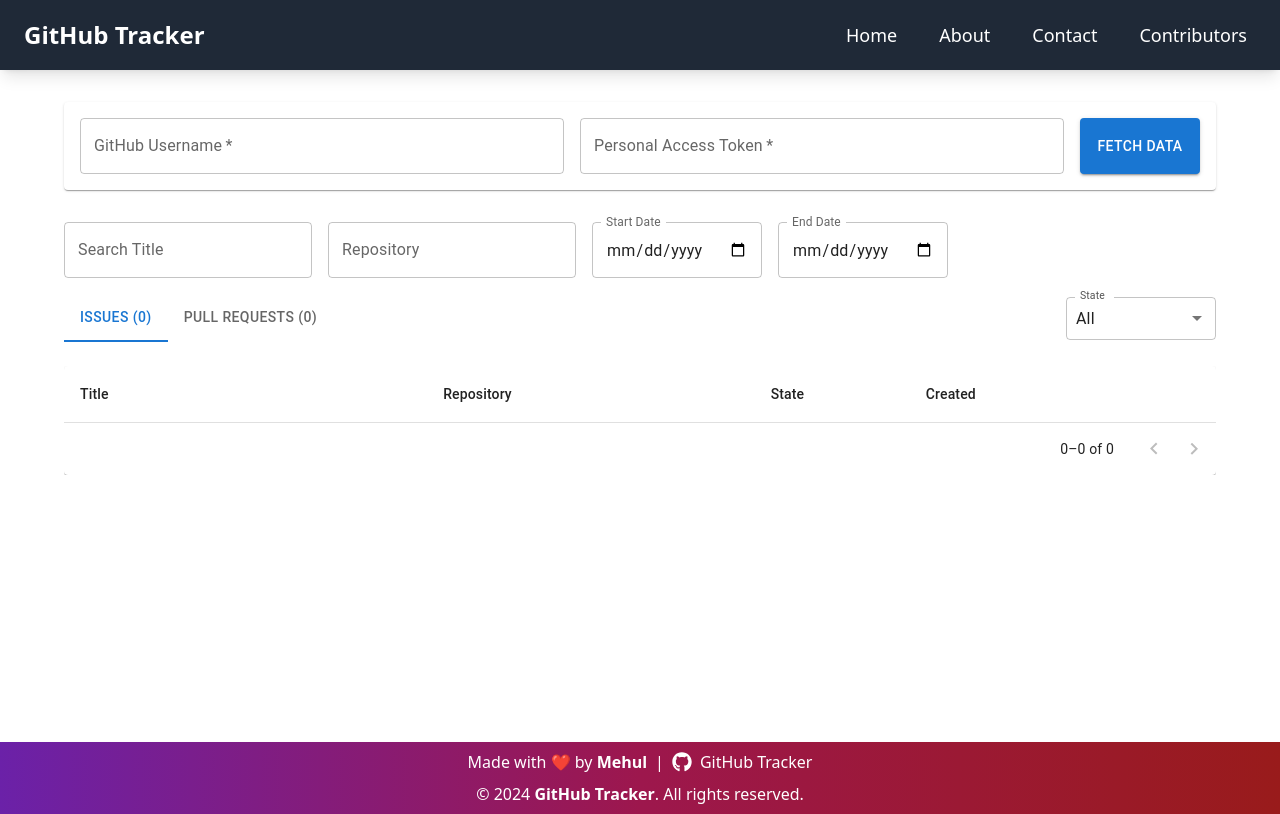
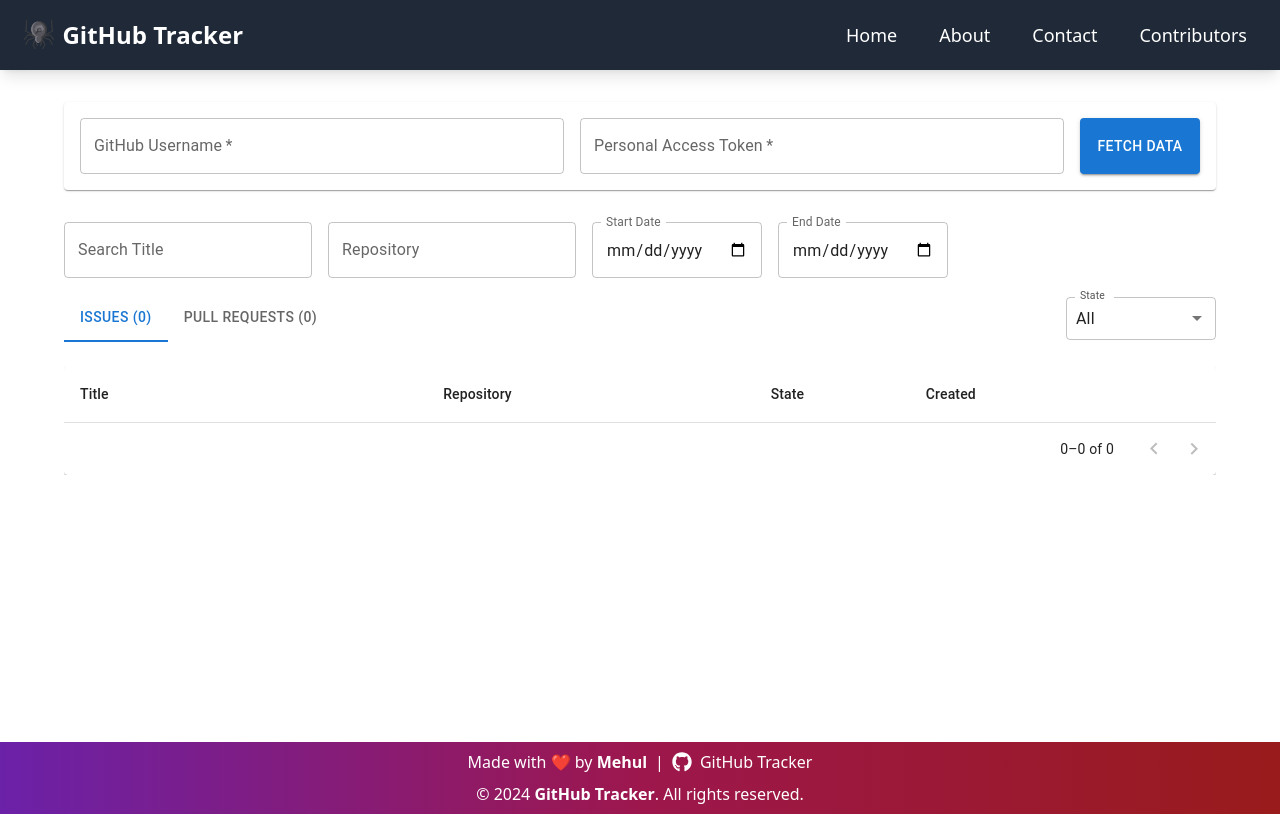
Before and after one commit to nishanthkj/github_tracker, a React (Vite) app: page /home in a window 1280 px wide. Built offline with nearby package versions, Linux system fonts and the light colour scheme.

Commit message:
added the logo in the navbar

```diff
--- a/src/components/Navbar.tsx
+++ b/src/components/Navbar.tsx
@@ -8,7 +8,8 @@
     <nav className="bg-gray-800 text-white shadow-lg">
       <div className="container mx-auto px-6 py-4 flex justify-between items-center">
         {/* Logo Section */}
-        <div className="text-2xl font-bold hover:text-gray-300 cursor-pointer">
+        <div className="text-2xl font-bold hover:text-gray-300 cursor-pointer flex items-center">
+          <img src="/crl-icon.png" alt="CRL Icon" className="h-8 mr-2" />
           GitHub Tracker
         </div>
 
```
